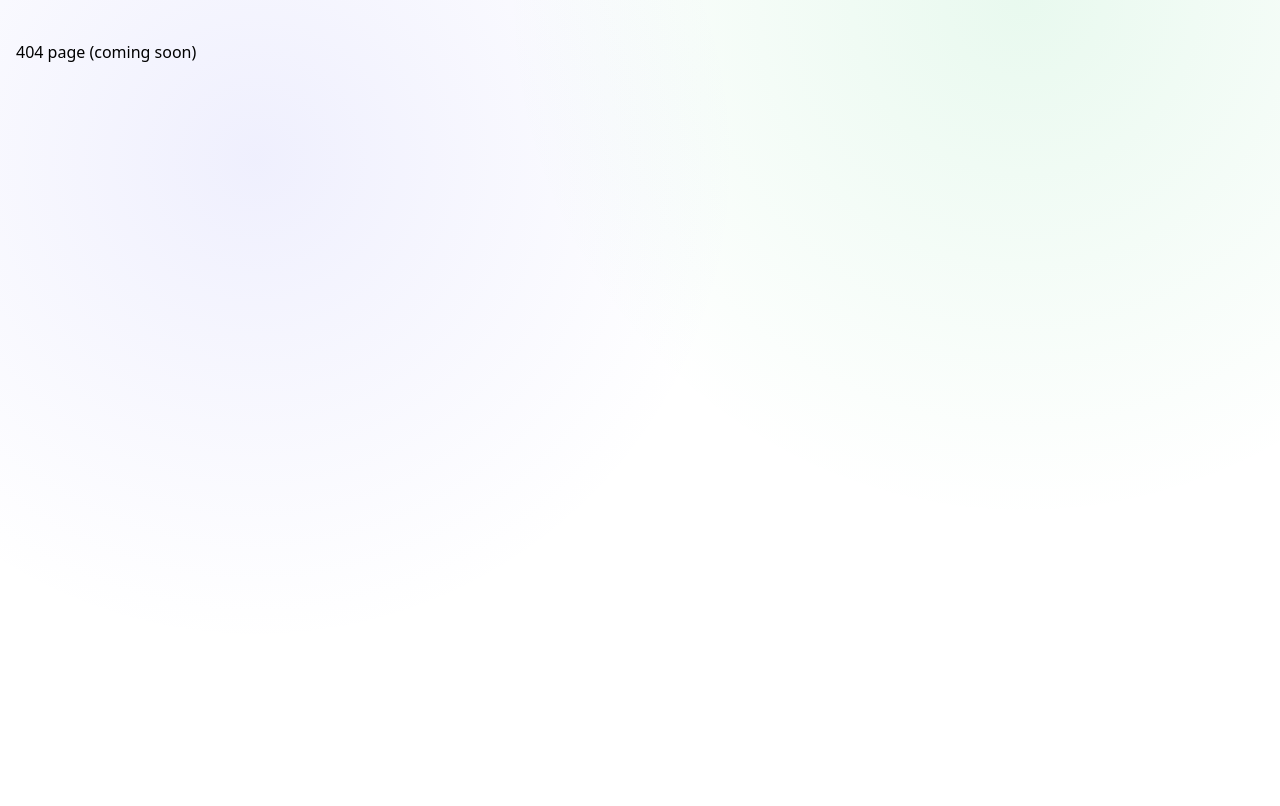
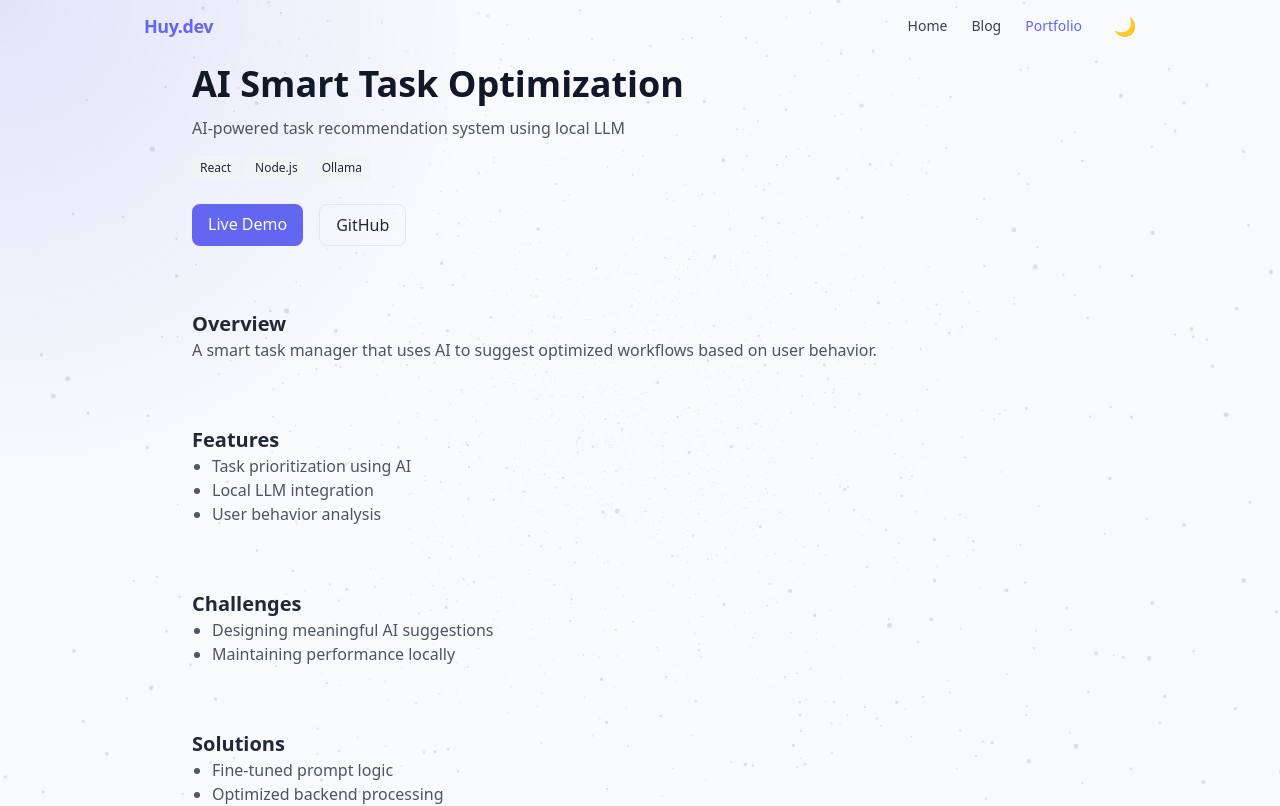
Before and after one commit to DucHuy2701/my-blog, a React (Vite) app: page /portfolio/ai-task-optimization in a window 1280 px wide. Before the commit this address had no page. Shown: the top 806 px of the page. Built offline with nearby package versions, Linux system fonts and the light colour scheme.

Commit message:
add project detail

```diff
--- a/src/components/common/ProjectCard.jsx
+++ b/src/components/common/ProjectCard.jsx
@@ -1,7 +1,12 @@
 import { motion } from "framer-motion";
+import { Link } from "react-router-dom";
 
 export default function ProjectCard({ p }) {
   return (
+    <Link
+      to={`/portfolio/${p.slug}`}
+
+    >
       <motion.div
         whileHover={{ scale: 1.03, y: -5 }}
         className="relative border rounded-xl p-5 bg-white/70 dark:bg-gray-900/70 backdrop-blur-md hover:shadow-xl transition overflow-hidden"
@@ -61,5 +66,6 @@ export default function ProjectCard({ p }) {
           </div>
         </div>
       </motion.div>
+    </Link>
   );
 }
--- a/src/content/projects/projects.js
+++ b/src/content/projects/projects.js
@@ -1,6 +1,6 @@
 export const projects = [
-  // 🔥 FEATURED
   {
+    slug: "finemo-coach",
     name: "FinEmo Coach",
     description: "Financial + emotional AI coaching system",
     tech: ["React", "AI", "Ollama"],
@@ -8,8 +8,32 @@ export const projects = [
     demo: "#",
     featured: true,
     type: "Personal",
+
+    overview:
+      "FinEmo Coach is an AI-powered system designed to combine financial guidance with emotional awareness, helping users make better decisions.",
+
+    features: [
+      "AI-driven financial advice",
+      "Emotion-aware interaction",
+      "Local LLM integration (Ollama)",
+    ],
+
+    challenges: [
+      "Integrating AI responses smoothly into UI",
+      "Handling context between financial and emotional data",
+    ],
+
+    solutions: [
+      "Used structured prompts for better AI output",
+      "Optimized state handling for real-time interaction",
+    ],
+
+    result:
+      "Enhanced understanding of AI integration and building meaningful user-focused applications.",
   },
+
   {
+    slug: "justivalaw-website",
     name: "Justivalaw Website",
     description: "Company website with multilingual & notification system",
     tech: ["React", "Vite", "API"],
@@ -17,8 +41,32 @@ export const projects = [
     demo: "http://justivalaw.com",
     featured: true,
     type: "Company",
+
+    overview:
+      "A production-level company website built to support multilingual content and real-time notification features.",
+
+    features: [
+      "Multi-language support",
+      "Dynamic content rendering",
+      "Notification system",
+    ],
+
+    challenges: [
+      "Handling multiple languages efficiently",
+      "Maintaining performance with dynamic content",
+    ],
+
+    solutions: [
+      "Implemented structured content system",
+      "Optimized API calls and rendering",
+    ],
+
+    result:
+      "Delivered a scalable and user-friendly company website used in real-world scenarios.",
   },
+
   {
+    slug: "goc-nhin-thi-truong",
     name: "Goc Nhin Thi Truong",
     description: "Real-time financial news platform with data crawler",
     tech: ["React", "Node.js", "Python"],
@@ -26,11 +74,34 @@ export const projects = [
     demo: "http://gocnhinthitruong.com",
     featured: true,
     type: "Company",
+
+    overview:
+      "A financial news platform that aggregates and displays real-time market data using automated crawlers.",
+
+    features: [
+      "Real-time news updates",
+      "Data crawling system",
+      "Market-focused UI dashboard",
+    ],
+
+    challenges: [
+      "Handling real-time data efficiently",
+      "Ensuring data accuracy from crawlers",
+    ],
+
+    solutions: [
+      "Built crawler pipeline with Python",
+      "Optimized frontend rendering for live updates",
+    ],
+
+    result:
+      "Improved ability to work with real-time systems and data-driven applications.",
   },
 
+  // OTHER
 
-  // 🟡 OTHER
   {
+    slug: "ai-task-optimization",
     name: "AI Smart Task Optimization",
     description: "AI-powered task recommendation system using local LLM",
     tech: ["React", "Node.js", "Ollama"],
@@ -38,8 +109,32 @@ export const projects = [
     demo: "#",
     featured: false,
     type: "Personal",
+
+    overview:
+      "A smart task manager that uses AI to suggest optimized workflows based on user behavior.",
+
+    features: [
+      "Task prioritization using AI",
+      "Local LLM integration",
+      "User behavior analysis",
+    ],
+
+    challenges: [
+      "Designing meaningful AI suggestions",
+      "Maintaining performance locally",
+    ],
+
+    solutions: [
+      "Fine-tuned prompt logic",
+      "Optimized backend processing",
+    ],
+
+    result:
+      "Strengthened skills in AI-based UX design.",
   },
+
   {
+    slug: "ebook-platform",
     name: "Ebook Platform",
     description: "E-commerce ebook system with payment integration",
     tech: ["React", "Node.js", "SQLite"],
@@ -47,8 +142,32 @@ export const projects = [
     demo: "#",
     featured: false,
     type: "Company",
+
+    overview:
+      "A full-featured ebook selling platform with payment and content management.",
+
+    features: [
+      "User authentication",
+      "Payment integration",
+      "Admin dashboard",
+    ],
+
+    challenges: [
+      "Handling secure transactions",
+      "Managing content dynamically",
+    ],
+
+    solutions: [
+      "Implemented backend validation",
+      "Designed scalable database structure",
+    ],
+
+    result:
+      "Improved fullstack development and system design thinking.",
   },
+
   {
+    slug: "ecommerce-java",
     name: "E-commerce Java",
     description: "Fullstack system using Spring Boot + MySQL",
     tech: ["Java", "Spring Boot", "MySQL"],
@@ -56,5 +175,27 @@ export const projects = [
     demo: "#",
     featured: false,
     type: "Personal",
+
+    overview:
+      "A traditional fullstack e-commerce system built with Java backend.",
+
+    features: [
+      "Product management",
+      "Order system",
+      "User authentication",
+    ],
+
+    challenges: [
+      "Managing backend logic complexity",
+      "Database optimization",
+    ],
+
+    solutions: [
+      "Structured service layers",
+      "Optimized SQL queries",
+    ],
+
+    result:
+      "Built strong foundation in backend architecture.",
   },
 ];
--- /dev/null
+++ b/src/pages/ProjectDetail.jsx
@@ -0,0 +1,88 @@
+import { useParams } from "react-router-dom";
+import { projects } from "../content/projects/projects";
+import PageWrapper from "../components/common/PageWrapper";
+
+export default function ProjectDetail() {
+  const { slug } = useParams();
+  const project = projects.find((p) => p.slug === slug);
+
+  if (!project) return <div>Project not found</div>;
+
+  return (
+    <PageWrapper>
+      <div className="max-w-4xl mx-auto space-y-16">
+
+        {/* HERO */}
+        <section>
+          <h1 className="text-4xl font-bold text-gray-900 dark:text-white">
+            {project.name}
+          </h1>
+
+          <p className="text-gray-600 dark:text-gray-400 mt-3">
+            {project.description}
+          </p>
+
+          <div className="flex gap-2 mt-4 flex-wrap">
+            {project.tech.map((t) => (
+              <span key={t} className="text-xs px-2 py-1 bg-gray-100 dark:bg-gray-800 rounded">
+                {t}
+              </span>
+            ))}
+          </div>
+
+          <div className="flex gap-4 mt-6">
+            <a href={project.demo} target="_blank" className="px-4 py-2 bg-primary text-white rounded-lg">
+              Live Demo
+            </a>
+            <a href={project.github} target="_blank" className="px-4 py-2 border rounded-lg dark:border-gray-700">
+              GitHub
+            </a>
+          </div>
+        </section>
+
+        {/* OVERVIEW */}
+        <section>
+          <h2 className="text-xl font-semibold">Overview</h2>
+          <p className="text-gray-600 dark:text-gray-400">{project.overview}</p>
+        </section>
+
+        {/* FEATURES */}
+        <section>
+          <h2 className="text-xl font-semibold">Features</h2>
+          <ul className="list-disc pl-5 text-gray-600 dark:text-gray-400">
+            {project.features.map((f, i) => (
+              <li key={i}>{f}</li>
+            ))}
+          </ul>
+        </section>
+
+        {/* CHALLENGES */}
+        <section>
+          <h2 className="text-xl font-semibold">Challenges</h2>
+          <ul className="list-disc pl-5 text-gray-600 dark:text-gray-400">
+            {project.challenges.map((c, i) => (
+              <li key={i}>{c}</li>
+            ))}
+          </ul>
+        </section>
+
+        {/* SOLUTIONS */}
+        <section>
+          <h2 className="text-xl font-semibold">Solutions</h2>
+          <ul className="list-disc pl-5 text-gray-600 dark:text-gray-400">
+            {project.solutions.map((s, i) => (
+              <li key={i}>{s}</li>
+            ))}
+          </ul>
+        </section>
+
+        {/* RESULT */}
+        <section className="pb-20">
+          <h2 className="text-xl font-semibold">Result</h2>
+          <p className="text-gray-600 dark:text-gray-400">{project.result}</p>
+        </section>
+
+      </div>
+    </PageWrapper>
+  );
+}
--- a/src/routes/index.jsx
+++ b/src/routes/index.jsx
@@ -5,6 +5,7 @@ import Blog from "../pages/Blog";
 import Portfolio from "../pages/Portfolio";
 import NotFournd from "../pages/NotFound";
 import PostDetail from "../pages/PostDetail";
+import ProjectDetail from "../pages/ProjectDetail";
 
 export const router = createBrowserRouter([
     {
@@ -15,7 +16,8 @@ export const router = createBrowserRouter([
             {index: true, element: <Home />},
             {path: "blog", element: <Blog />},
             {path: "portfolio", element: <Portfolio />},
-            {path: "blog/:slug", element: <PostDetail />}
+            {path: "blog/:slug", element: <PostDetail />},
+            {path: "/portfolio/:slug", element: <ProjectDetail />},
         ]
     }
 ]);
```
Lines whose indentation alone changed are shown as unchanged.
